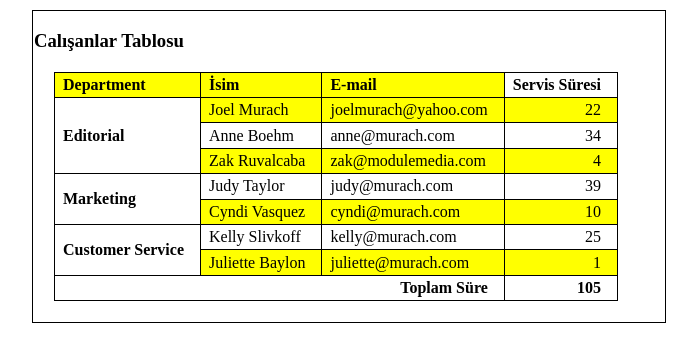
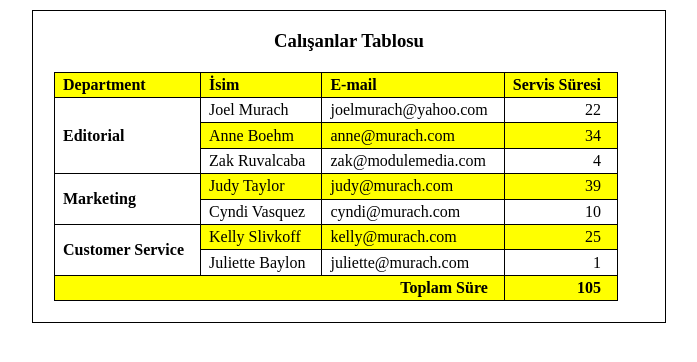
Before and after one commit to ercument0377/ercument0377.github.io, a PHP site: page /odev3/Activity3.html in a window 1280 px wide. Shown: the top 362 px of the page, without its empty margins (418-1115 px from the left). Run offline with PHP 8.4, Linux system fonts and the light colour scheme.

Commit message:
Add files via upload

```diff
--- a/odev3/Activity3.css
+++ b/odev3/Activity3.css
@@ -19,6 +19,10 @@
 	border: 1px solid black;
 	margin: 20px;
 }
+#TabloBasligi{
+	text-align: center;
+
+}
 
 thead
 {
@@ -36,11 +40,15 @@
 .right
 {
 	text-align: right;
-	background-color : white;
+	background-color : yellow;
 
 }
 
-tbody tr:nth-child(odd) td
+tbody tr:nth-child(even) td
 {
 	background-color: yellow;
 }
+tbody tr:nth-child(odd) td
+{
+	background-color: white;
+}
```
